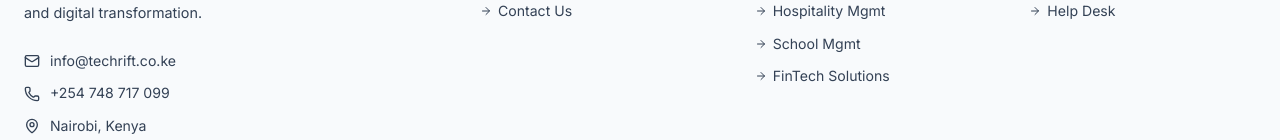
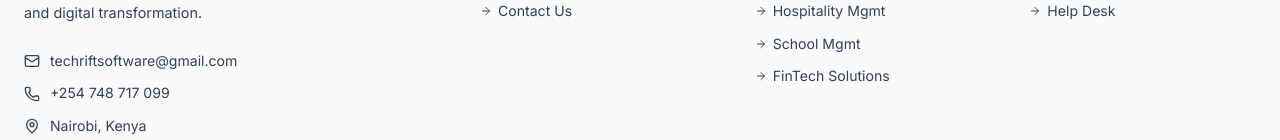
Before and after one commit to Itslevy44/techrift-system, a React (Vite) app: page / in a window 1280 px wide. Shown: the part 4151-4291 px from the top of the page. Built offline with nearby package versions, Linux system fonts and the light colour scheme.

Commit message:
changed email

```diff
--- a/src/components/Footer.jsx
+++ b/src/components/Footer.jsx
@@ -77,8 +77,8 @@ export default function Footer() {
               custom software solutions that drive growth and digital transformation.
             </p>
             <div className="footer__contact-list">
-              <a href="mailto:info@techrift.co.ke" className="footer__contact-item">
-                <Mail size={16} /> info@techrift.co.ke
+              <a href="mailto:techriftsoftware@gmail.com" className="footer__contact-item">
+                <Mail size={16} /> techriftsoftware@gmail.com
               </a>
               <a href="tel:+254700000000" className="footer__contact-item">
                 <Phone size={16} /> +254 748 717 099
```
